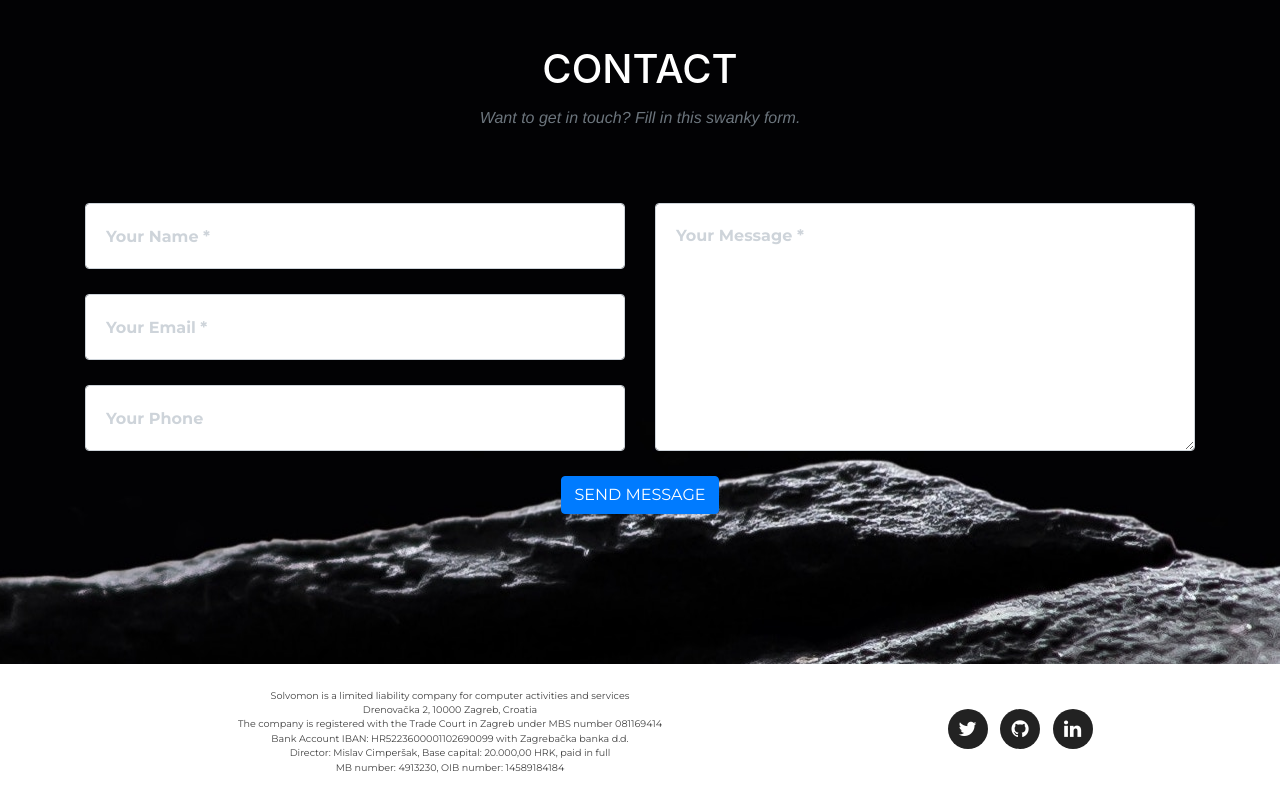
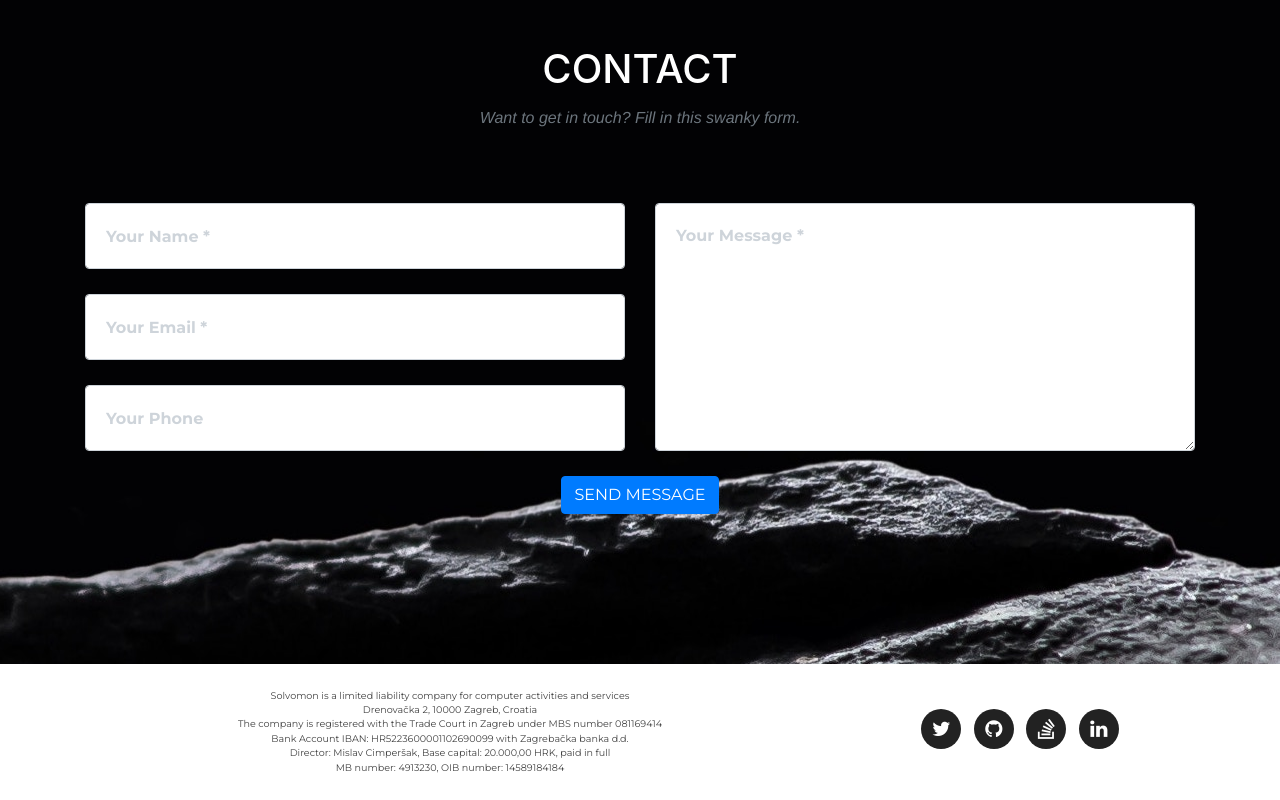
Before and after one commit to mislavcimpersak/solvomon.com, a website with bundled scripts: page index.html in a window 1280 px wide. Shown: the part 2356-3156 px from the top of the page. Built offline with nearby package versions, Linux system fonts and the light colour scheme; a web font is replaced by a local one.

Commit message:
adding stackoverflow icon

```diff
--- a/index.html
+++ b/index.html
@@ -219,6 +219,11 @@
                 </a>
               </li>
               <li class="list-inline-item">
+                <a href="https://stackoverflow.com/users/story/1014508">
+                  <i class="fa fa-stack-overflow"></i>
+                </a>
+              </li>
+              <li class="list-inline-item">
                 <a href="https://www.linkedin.com/in/mislavcimpersak/">
                   <i class="fa fa-linkedin"></i>
                 </a>
```
